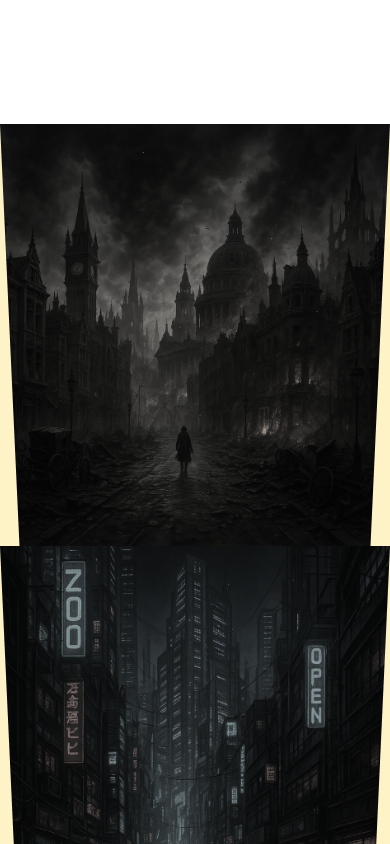
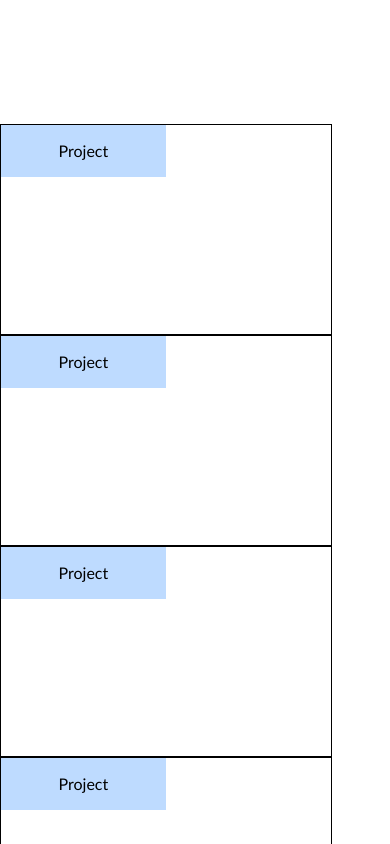
Before and after one commit to jjplaza-dev/Web-Dev-Portfolio, a React (Vite) app in the folder frontend/: page / in a window 390 px wide. Shown: the part 720-1564 px from the top of the page. Built offline with nearby package versions, Linux system fonts and the light colour scheme.

Commit message:
Featured Works rework

```diff
--- a/frontend/src/components/Cursor.jsx
+++ b/frontend/src/components/Cursor.jsx
@@ -29,14 +29,14 @@ function Cursor() {
 
       window.addEventListener('mousemove', handleMouseMove);
       buttons.forEach(button => {
-        button.addEventListener('mouseenter', handleMouseEnter);
+        button.addEventListener('mousemove', handleMouseEnter);
         button.addEventListener('mouseleave', handleMouseLeave);
       });
 
       return () => {
         window.removeEventListener('mousemove', handleMouseMove);
         buttons.forEach(button => {
-          button.removeEventListener('mouseenter', handleMouseEnter);
+          button.removeEventListener('mousemove', handleMouseEnter);
           button.removeEventListener('mouseleave', handleMouseLeave);
         });
       };
--- a/frontend/src/components/FeaturedWorks.jsx
+++ b/frontend/src/components/FeaturedWorks.jsx
@@ -5,70 +5,7 @@ import quaint from "/src/assets/quaint.png"
 import waterway from "/src/assets/waterway.jpg"
 
 function FeaturedWorks() {
-
-  /* useEffect(() => {
-    const worksBox = document.querySelectorAll('#worksBox');
-
-    worksBox.forEach((worksBox, index) => {
-      const rect = worksBox.getBoundingClientRect();
-      window.addEventListener('scroll',() => {
-        if(window.innerHeight/2 < worksBox.parentElement.getBoundingClientRect().bottom) {
-          worksBox.style.backgroundColor = "red";
-          worksBox.style.width = "100%";
-          worksBox.style.height = "100%"
-          worksBox.style.position = "relative"
-          worksBox.style.top = "0"
-        } else {
-          worksBox.style.backgroundColor = "yellow";
-          worksBox.style.width = "50%";
-          worksBox.style.height = "60px"
-          worksBox.style.position = "sticky"
-          worksBox.style.top = `60px`
-
-        }
-
-      })
-
-    })
-  })
-
-  const divRefs = useRef([]);
-
-  const handleScroll = (index) => {
-    if (divRefs.current[index]) {
-      divRefs.current[index].scrollIntoView({ behavior: "smooth", block: "start" });
-    }
-  };
-
-  return <>
-    <section className='w-[84vw] md:w-[86vw] h-fit relative mx-auto' id='featuredWorks'>
-      <div className='w-full h-full md:h-full bg-[#101010]'>
-        <div className='w-6/12 h-full hidden md:block bg-white absolute right-0'>
-          <div className='w-full h-[10vh] sticky top-[10vh] z-1 text-8xl text-center bottom-0 mix-blend-difference text-white'>FEATURED WORK</div>
-          <div className='w-full h-[80vh] bg-[#101010] sticky top-[20vh]'></div>
-        </div>
-
-        {[...Array(5)].map((_, index) => (
-        <ul
-          key={index}
-          ref={(reference) => (divRefs.current[index] = reference)}
-          className="w-12/12 h-120 md:w-6/12 md:h-[70vh]"
-        >
-          <div
-            onClick={() => handleScroll(index)}
-            className="w-12/12 h-full sm:h-20 border-2 border-black ease-in-out transition-all duration-500"
-            id="worksBox"
-          ></div>
-        </ul>
-      ))}
-
-
-      </div>
-    </section>
-  </> */
-
-
-  useEffect (() => {
+ /*  useEffect (() => {
      const featuredWorksText =  document.getElementById("featuredWorksText")
 
      window.addEventListener("scroll", () => {
@@ -96,7 +33,7 @@ function FeaturedWorks() {
 
   return <>
     <section className='w-full h-[200vh] sm:h-[200vh] md:h-[80vh] bg-amber-950 relative overflow-hidden'>
-    <div className='w-[100vw] md:w-full h-full bg-amber-100 ' id='featuredWorksBox'>
+    <div className='w-[100vw] md:w-full h-full bg-white ' id='featuredWorksBox'>
       <div className="w-full h-[100%] items-center justify-center flex flex-col md:flex-row">
         {items.map((item, index) => (
           <div key={index} className="w-[100%] md:w-[25%] h-full bg-amber-100 transition-all duration-300 ease-in-out grayscale-90 hover:grayscale-0 overflow-hidden z-1 hover:z-2"
@@ -107,7 +44,7 @@ function FeaturedWorks() {
               transition: 'clip-path 0.3s ease-in-out',
               WebkitClipPath: getClipPath(index),
             }}
-          >
+          > <p className='absolute text-white'>{index``}</p>
             <img
               src={bgPics[index]}
               alt={`apocalypse-${index}`}
@@ -117,7 +54,52 @@ function FeaturedWorks() {
         ))}
       </div>
     </div>
-    <div className='w-full h-fit text-center text-7xl sm:text-[5.5rem] md:text-[12rem] align-text-bottom absolute top-[30%] opacity-20 z-1 duration-500 delay-0 ease-out transition-all text-wrap sm:text-nowrap select-none' id='featuredWorksText'>FEATURED WORKS</div>
+    <div className='w-full h-fit text-center text-7xl text-white mix-blend-difference sm:text-[5.5rem] md:text-[12rem] align-text-bottom absolute top-[30%] opacity-80 z-1 duration-500 delay-0 ease-out transition-all text-wrap sm:text-nowrap select-none' id='featuredWorksText'>FEATURED WORKS</div>
+
+    </section>
+  </> */
+
+
+  useEffect (() => {
+    const featuredWorksText =  document.getElementById("featuredWorksText")
+
+    window.addEventListener("scroll", () => {
+     const featuredWorksBox = document.getElementById("featuredWorksBox").getBoundingClientRect()
+     console.log(`${((featuredWorksBox.y+featuredWorksBox.height/2)-window.innerHeight/2)* -1}px`)
+
+
+     featuredWorksText.style.transform = `translate(0, ${((featuredWorksBox.y+featuredWorksBox.height/2)-window.innerHeight/2)* -1}px)`
+
+
+    })
+ })
+
+
+  return <>
+    <section className='w-[85vw] md:w-[80vw] md:mx-auto h-[100vh] sm:h-[120vh] md:h-[80vh] relative overflow-hidden'>
+    <div className='w-full md:w-full h-full grid grid-cols-1 md:grid-cols-2' id='featuredWorksBox'>
+      <div className='w-full h-[25vh] sm:h-[100%] md:w-full md:h-full relative border-1 box-border'>
+        <button className='w-6/12 h-3/12 sm:h-3/12 sm:w-12/12 md:w-6/12 z-2 hover:w-9/12 hover:h-9/12 ease-in-out transition-all duration-300 bg-blue-200 md:absolute right-0 md:bottom-0 '>
+          <div> Project </div>
+        </button>
+      </div>
+      <div className='w-full h-[25vh] sm:h-[100%] md:w-full md:h-full relative border-1 box-border'>
+        <button className='w-6/12 h-3/12 sm:h-3/12 sm:w-12/12 md:w-6/12 z-2 hover:w-9/12 hover:h-9/12 ease-in-out transition-all duration-300 bg-blue-200 md:absolute md:bottom-0 '>
+          <div> Project </div>
+        </button>
+      </div>
+      <div className='w-full h-[25vh] sm:h-[100%] md:w-full md:h-full relative border-1 box-border'>
+        <button className='w-6/12 h-3/12 sm:h-3/12 sm:w-12/12 md:w-6/12 z-2 hover:w-9/12 hover:h-9/12 ease-in-out transition-all duration-300 bg-blue-200 md:absolute md:right-0 '>
+          <div> Project </div>
+        </button>
+      </div>
+      <div className='w-full h-[25vh] sm:h-[100%] md:w-full md:h-full relative border-1 box-border'>
+        <button className='w-6/12 h-3/12 sm:h-3/12 sm:w-12/12 md:w-6/12 z-2 hover:w-9/12 hover:h-9/12 ease-in-out transition-all duration-300 bg-blue-200 md:absolute  '>
+          <div> Project </div>
+        </button>
+      </div>
+    </div>
+    <div className='w-full h-fit text-center text-7xl text-white mix-blend-difference sm:text-[5.5rem] md:text-[12rem] align-text-bottom absolute top-[30%] opacity-80 z-1 duration-500 delay-0 ease-out transition-all text-wrap sm:text-nowrap select-none' id='featuredWorksText'>FEATURED WORKS</div>
 
     </section>
   </>
--- a/frontend/src/index.css
+++ b/frontend/src/index.css
@@ -14,7 +14,4 @@ body {
 button {
     cursor: pointer;
     font-family: monospace;
-    letter-spacing: normal;
-    z-index: 10;
-    position: relative;
 }
```
